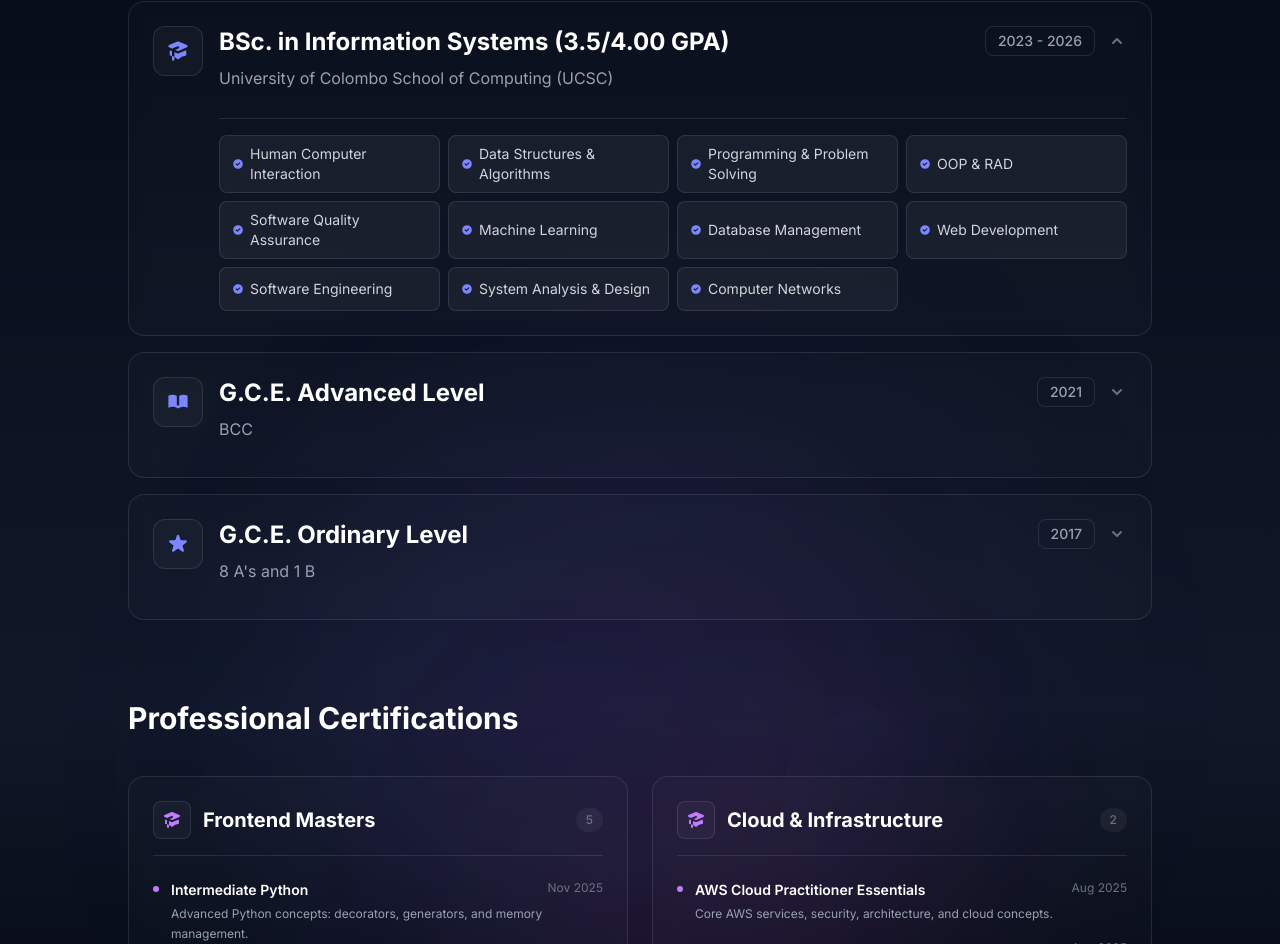
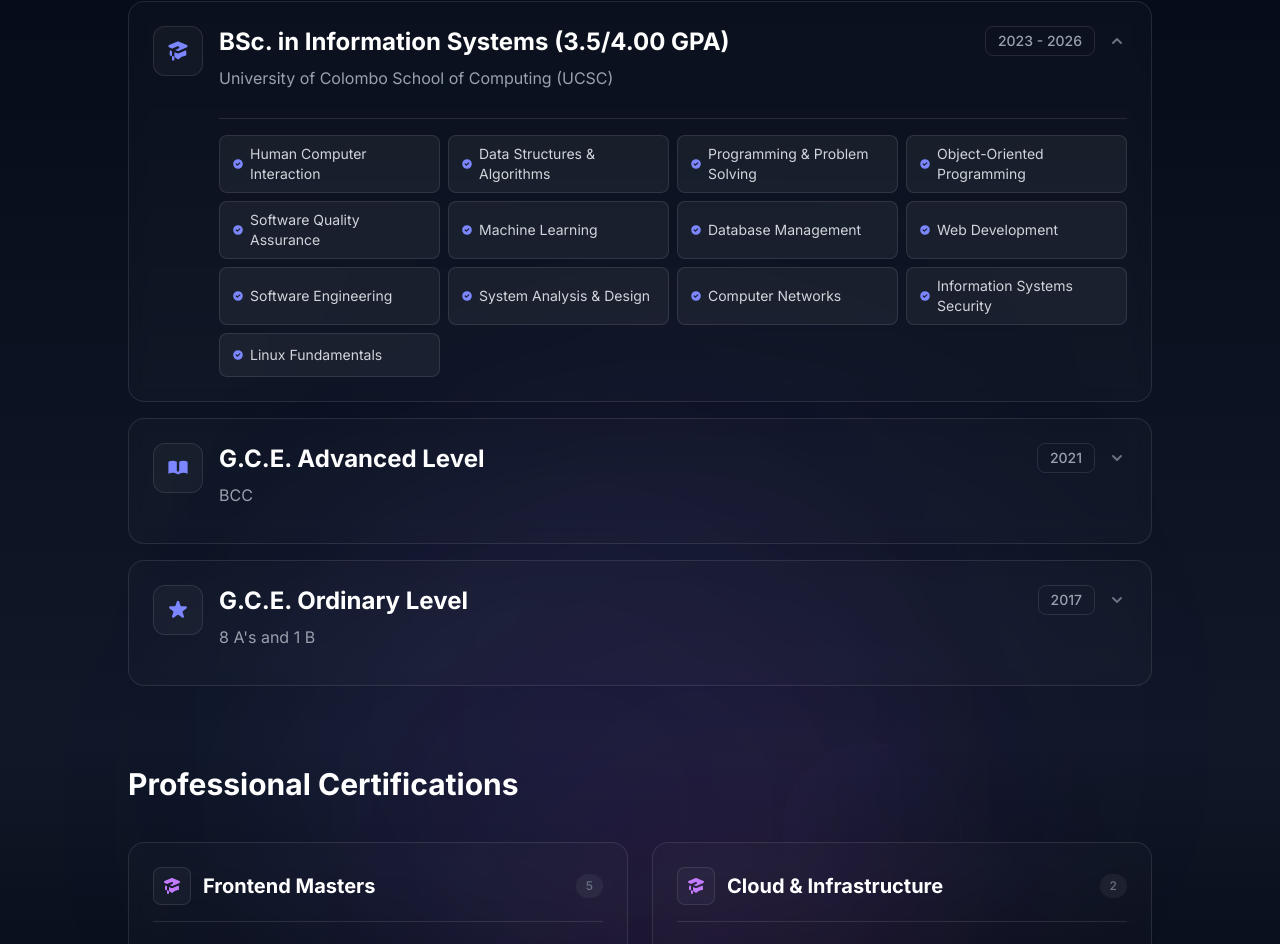
Before and after one commit to shashithucsc/portfolio_updated, a Next.js app: page / in a window 1280 px wide. Shown: the part 5654-6598 px from the top of the page. Built offline with nearby package versions, Linux system fonts and the light colour scheme.

Commit message:
update modules in EducationSection to include additional subjects

```diff
--- a/components/EducationSection.tsx
+++ b/components/EducationSection.tsx
@@ -11,8 +11,8 @@
     period: '2023 - 2026',
     modules: [
       'Human Computer Interaction', 'Data Structures & Algorithms', 'Programming & Problem Solving',
-      'OOP & RAD', 'Software Quality Assurance', 'Machine Learning', 'Database Management',
-      'Web Development', 'Software Engineering', 'System Analysis & Design', 'Computer Networks'
+      'Object-Oriented Programming', 'Software Quality Assurance', 'Machine Learning', 'Database Management',
+      'Web Development', 'Software Engineering', 'System Analysis & Design', 'Computer Networks', 'Information Systems Security', 'Linux Fundamentals'
     ],
     icon: HiAcademicCap,
     color: 'from-indigo-500 to-purple-500',
```
